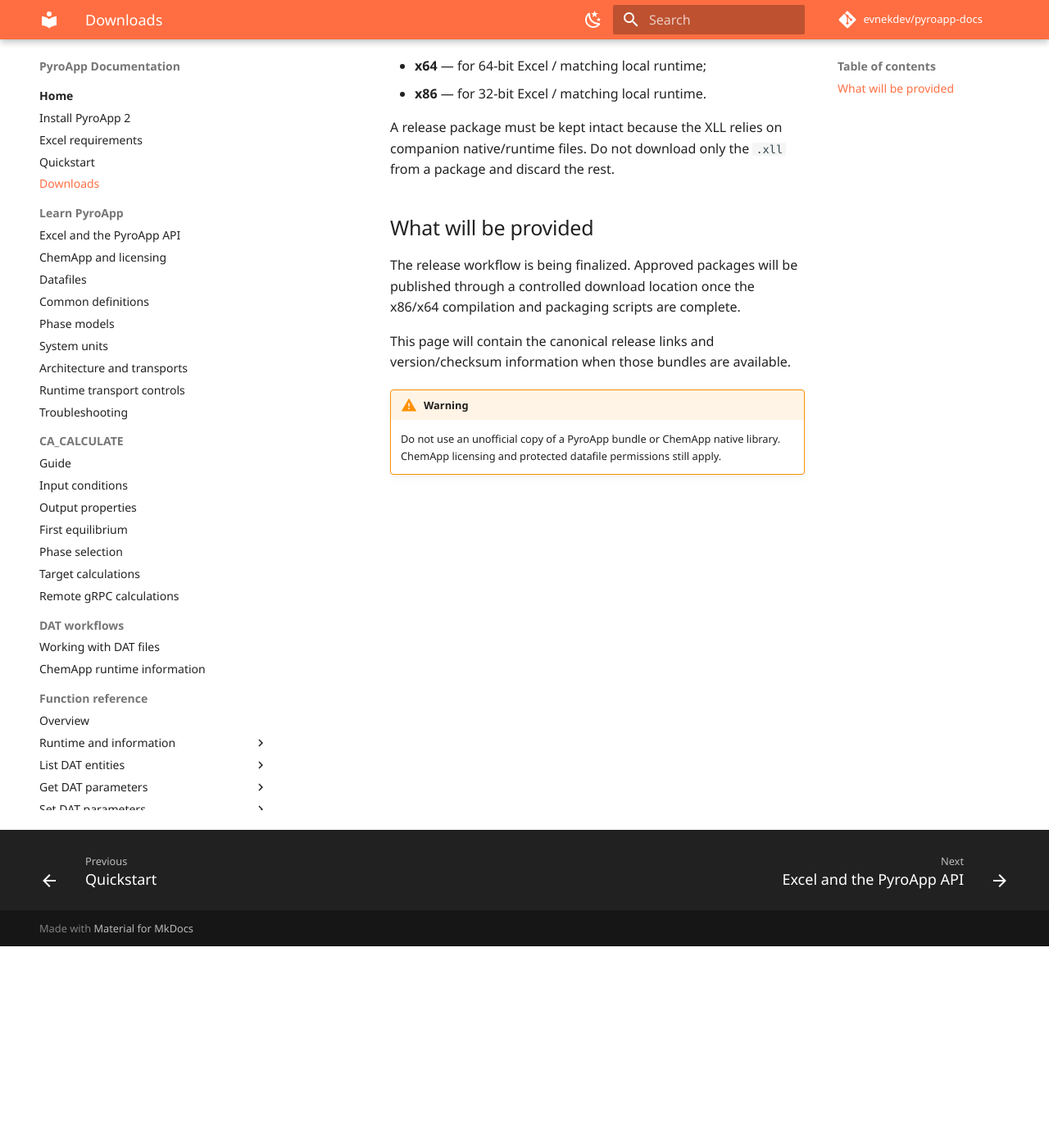
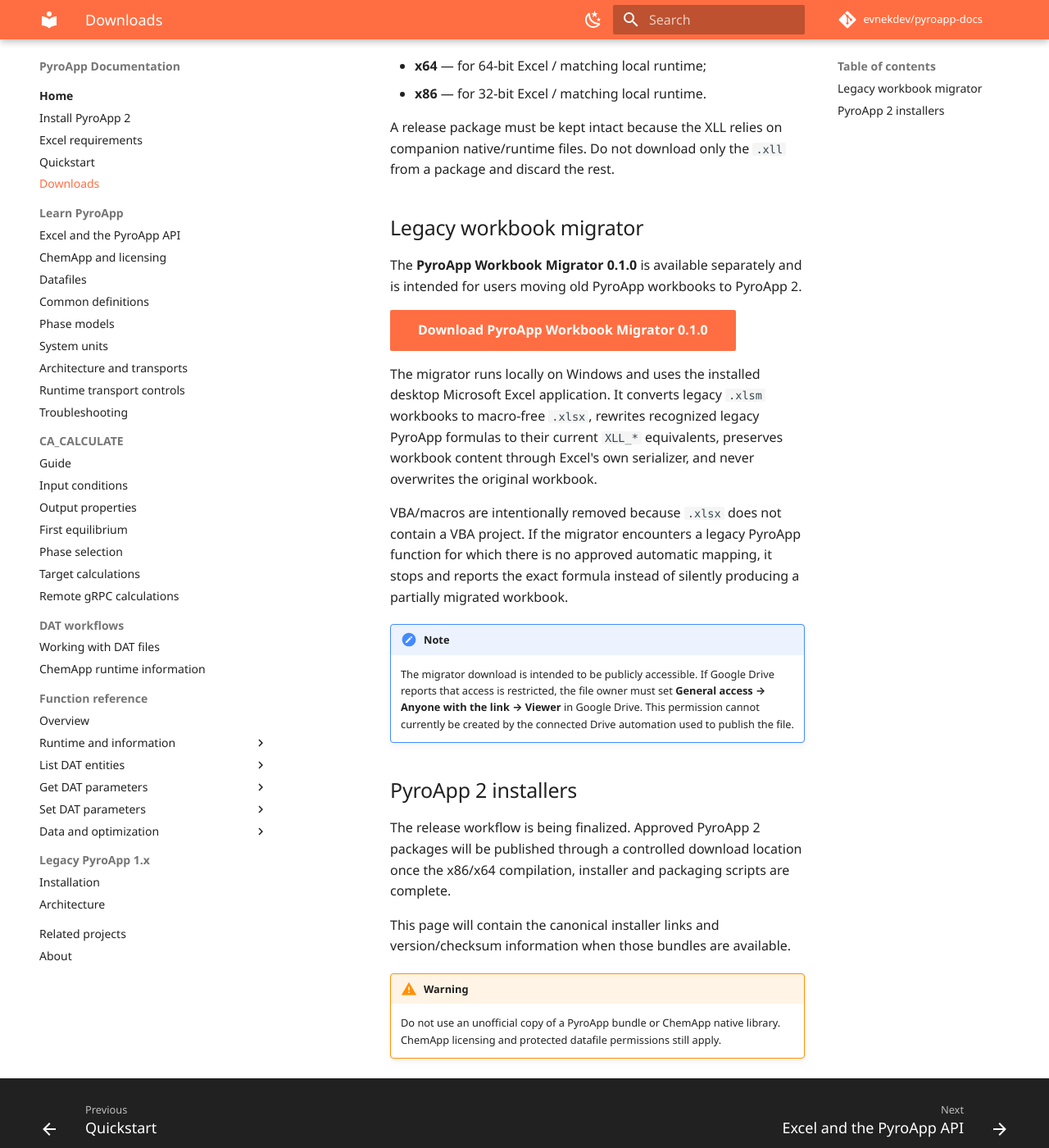
Before and after one commit to evnekdev/pyroapp-docs, an MkDocs documentation site: the page built from docs/download.md, in a window 1280 px wide and 1400 px high, scrolled down 246 px. Shown: the whole window at 82% size. Built offline with MkDocs 1.6.1 and Material for MkDocs 9.7.7, drawn with Linux system fonts in a browser that asks for light colours; some web fonts are replaced; comment, search, counter and statistics services are not loaded.

Commit message:
Add legacy workbook migrator download

```diff
--- a/docs/download.md
+++ b/docs/download.md
@@ -9,11 +9,24 @@
 
 A release package must be kept intact because the XLL relies on companion native/runtime files. Do not download only the `.xll` from a package and discard the rest.
 
-## What will be provided
+## Legacy workbook migrator
 
-The release workflow is being finalized. Approved packages will be published through a controlled download location once the x86/x64 compilation and packaging scripts are complete.
+The **PyroApp Workbook Migrator 0.1.0** is available separately and is intended for users moving old PyroApp workbooks to PyroApp 2.
 
-This page will contain the canonical release links and version/checksum information when those bundles are available.
+[Download PyroApp Workbook Migrator 0.1.0](https://drive.google.com/file/d/1-14HHP9mFK8V7T9mCoNW9-E_40U9XJ43/view?usp=drivesdk){ .md-button .md-button--primary }
+
+The migrator runs locally on Windows and uses the installed desktop Microsoft Excel application. It converts legacy `.xlsm` workbooks to macro-free `.xlsx`, rewrites recognized legacy PyroApp formulas to their current `XLL_*` equivalents, preserves workbook content through Excel's own serializer, and never overwrites the original workbook.
+
+VBA/macros are intentionally removed because `.xlsx` does not contain a VBA project. If the migrator encounters a legacy PyroApp function for which there is no approved automatic mapping, it stops and reports the exact formula instead of silently producing a partially migrated workbook.
+
+!!! note
+    The migrator download is intended to be publicly accessible. If Google Drive reports that access is restricted, the file owner must set **General access → Anyone with the link → Viewer** in Google Drive. This permission cannot currently be created by the connected Drive automation used to publish the file.
+
+## PyroApp 2 installers
+
+The release workflow is being finalized. Approved PyroApp 2 packages will be published through a controlled download location once the x86/x64 compilation, installer and packaging scripts are complete.
+
+This page will contain the canonical installer links and version/checksum information when those bundles are available.
 
 !!! warning
     Do not use an unofficial copy of a PyroApp bundle or ChemApp native library. ChemApp licensing and protected datafile permissions still apply.
```
